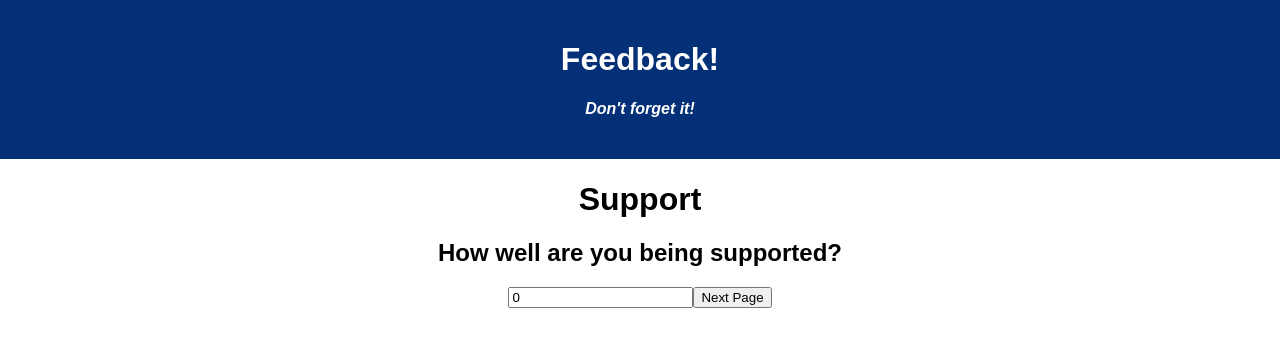
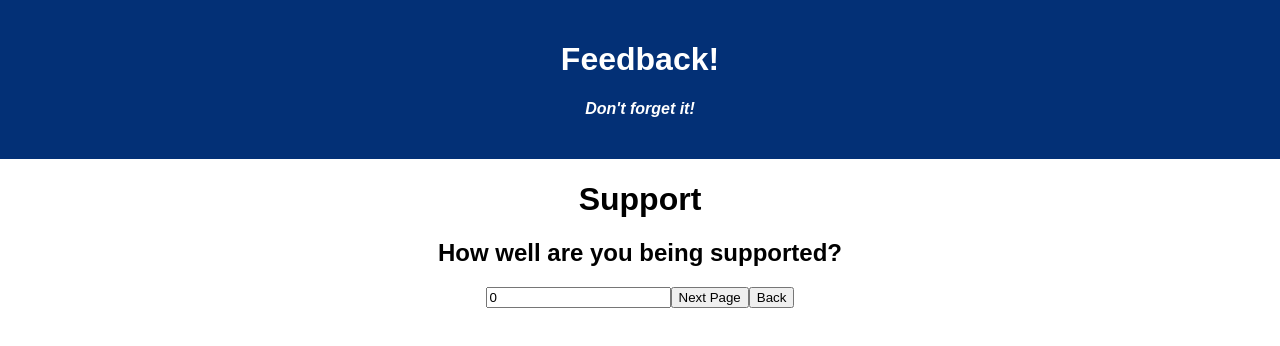
Before and after one commit to habibshahid2013/weekend-redux-feedback-loop, a React (Create React App) app: page /support in a window 1280 px wide. Shown: the top 346 px of the page. Built offline with nearby package versions, Linux system fonts and the light colour scheme.

Commit message:
strecth back button completed

```diff
--- a/src/components/Comments/Comments.jsx
+++ b/src/components/Comments/Comments.jsx
@@ -3,9 +3,17 @@ import {useHistory } from 'react-router-dom'
 import {useDispatch} from 'react-redux'
 import { useState } from 'react';
 
+
+
 function Comments(){
 
+    function backButton() {
+
+        savePage.push('/support')
+    }
+
     let savePage = useHistory()
+
 
     //Set up dispatch
     const dispatch = useDispatch();
@@ -34,8 +42,7 @@ function Comments(){
             placeholder="Leave a comment here"
             onChange={(event) => setComments(event.target.value) } />
             <button onClick={nextPage}>Submit</button>
-
-
+            <button onClick={backButton}>Back</button>
         </div>
 
 
--- a/src/components/Feeling/Feeling.jsx
+++ b/src/components/Feeling/Feeling.jsx
@@ -3,15 +3,27 @@ import {  useHistory } from 'react-router-dom'
 import { useDispatch } from 'react-redux'
 import { useState } from 'react';
 
+
+
 function Feeling() {
+
     //The history button is called here
     let savePage = useHistory()
+
+    function backButton() {
+
+        savePage.push('/')
+    }
+
+
 
     //Set up dispatch
     const dispatch = useDispatch();
 
     //Set up useState
     const [feelings, setFeelings] = useState(0);
+
+
 
     function nextPage() {
          //Set up conditionals to make sure the reducer were passed through correctly
@@ -48,6 +60,7 @@ function Feeling() {
             value={feelings}
             onChange={(event) => setFeelings(event.target.value)}/>
             <button onClick={nextPage}>Next</button>
+            <button onClick={backButton}>Back</button>
         </div>
 
 
--- a/src/components/Review/Review.jsx
+++ b/src/components/Review/Review.jsx
@@ -8,12 +8,18 @@ import axios from 'axios';
 
 function Review(onSubmit) {
 
+    let savePage = useHistory()
+
+    function backButton() {
+
+        savePage.push('/comments')
+    }
+
     const comments = useSelector((store) => store.commentsReducer); // selects from store state
     const feeling = useSelector((store) => store.feelingReducer); // selects from store state
     const support = useSelector((store) => store.supportReducer); // selects from store state
     const understanding = useSelector((store) => store.understandingReducer); // selects from store state
 
-    let savePage = useHistory()
 
     //Set up dispatch
     const dispatch = useDispatch();
@@ -46,6 +52,7 @@ function Review(onSubmit) {
                 <p>Support: {support}</p>
                 <p>Comments: {comments}</p>
             <button onClick={onSubmitButton}>Submit</button>
+            <button onClick={backButton}>Back</button>
         </div>
 
 
--- a/src/components/Support/Support.jsx
+++ b/src/components/Support/Support.jsx
@@ -3,9 +3,16 @@ import { useHistory } from 'react-router-dom'
 import { useDispatch } from 'react-redux'
 import { useState } from 'react';
 
+
 function Support() {
 
+    function backButton() {
+
+        savePage.push('/understanding')
+    }
     let savePage = useHistory()
+
+
 
     //Set up dispatch
     const dispatch = useDispatch();
@@ -45,6 +52,7 @@ function Support() {
                 placeholder="How can we best support you?"
                 onChange={(event) => setSupport(event.target.value)} />
             <button onClick={nextPage}>Next Page</button>
+            <button onClick={backButton}> Back</button>
         </div>
 
 
--- a/src/components/Understanding /Understanding.jsx
+++ b/src/components/Understanding /Understanding.jsx
@@ -3,14 +3,23 @@ import { useHistory } from 'react-router-dom'
 import { useDispatch } from 'react-redux'
 import { useState } from 'react';
 
+
 function Understanding() {
 
+    //The history button is called here
     let savePage = useHistory()
+
+    function backButton() {
+
+        savePage.push('/feeling')
+    }
 
     const [understanding, setUnderstanding] = useState(0);
 
     //Set up dispatch
     const dispatch = useDispatch();
+
+
 
     function nextPage() {
          //Set up conditionals to make sure the reducer were passed through correctly
@@ -47,6 +56,7 @@ function Understanding() {
             max={5}
             onChange={(event) => setUnderstanding(event.target.value)}/>
             <button onClick={nextPage}>Next Page</button>
+            <button onClick={backButton}>Back</button>
         </div>
 
     )
```
